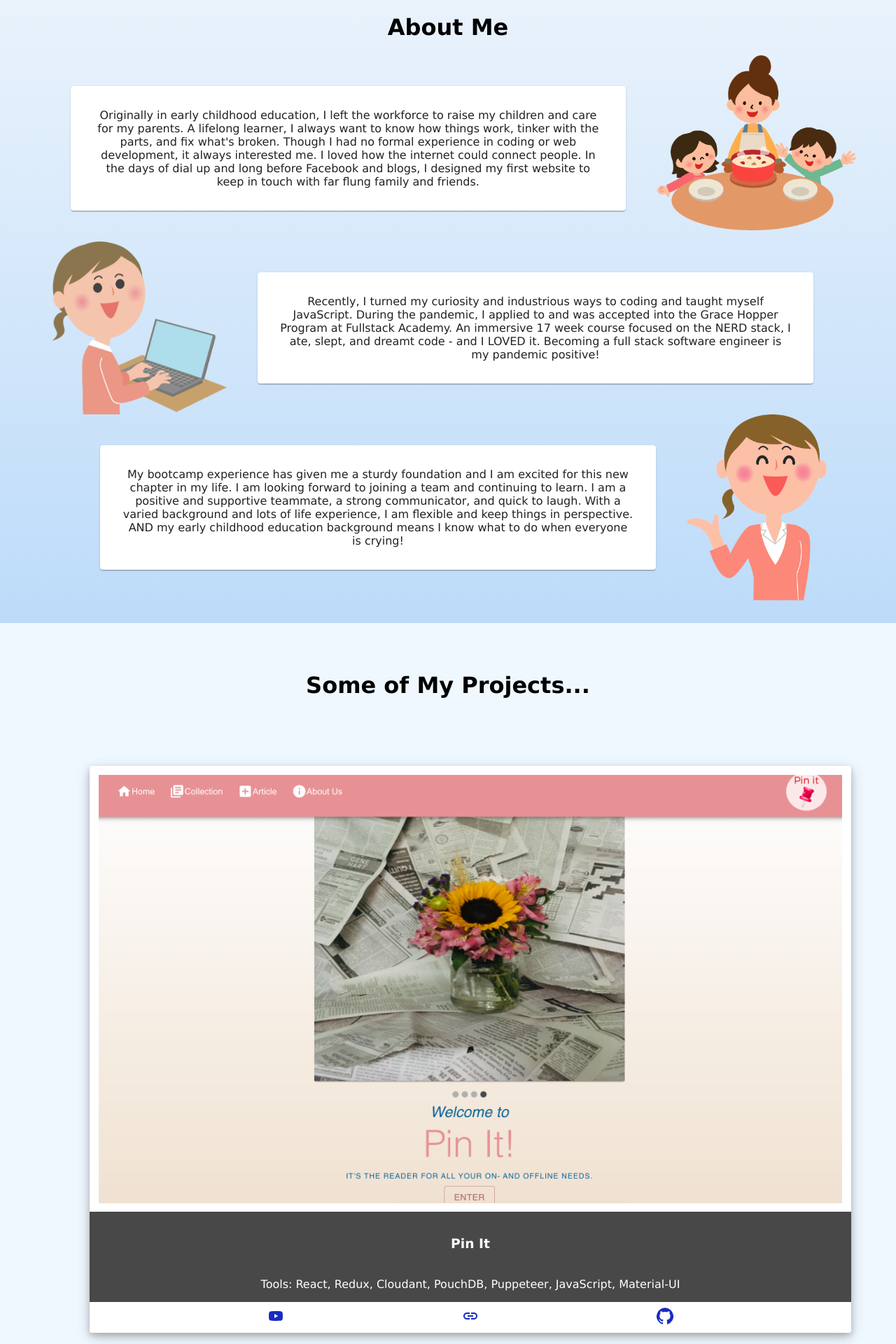
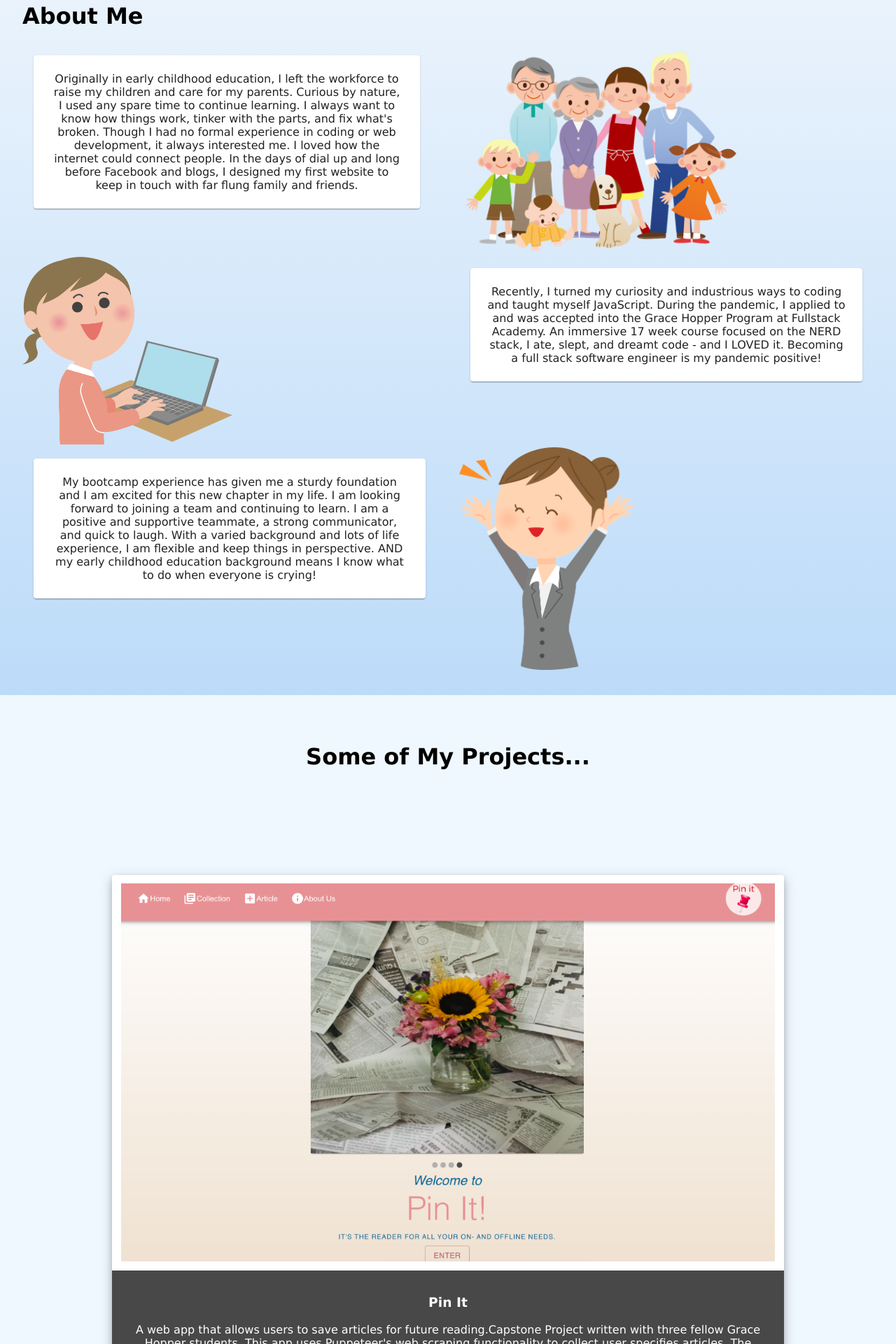
Before and after one commit to heathernoto/StarterPortfolio, a React (Create React App) app: page / in a window 1280 px wide. Shown: the part 800-2720 px from the top of the page at 70% size. Built offline with nearby package versions, Linux system fonts and the light colour scheme.

Commit message:
projects: layout centered and spaced, aboutMe: flexing

```diff
--- a/public/style.css
+++ b/public/style.css
@@ -3,7 +3,7 @@ body {
   color: black;
   padding: 0;
   margin: 0;
-  background-color: whitesmoke;
+  background-color: gray;
 }
 /* all h1 tags */
 h1 {
@@ -28,7 +28,7 @@ h1 {
   flex-wrap: wrap;
   justify-content: space-evenly;
   font-weight: bold;
-  padding: 0.5rem;
+  padding: 1rem;
   background-color: whitesmoke;
   color: black;
   position: fixed;
--- a/src/AboutMe.js
+++ b/src/AboutMe.js
@@ -1,17 +1,17 @@
 import Paper from '@material-ui/core/Paper';
 import { makeStyles } from '@material-ui/core/styles';
-import family from './images/dinner.png';
+import family from './images/family.png';
 import coding from './images/working.png';
-import business from './images/business.png';
-//import Grid from '@material-ui/core/Grid';
+import business from './images/happy.png';
+import Grid from '@material-ui/core/Grid';
+//import Slide from '@material-ui/core/Slide';
 
 const useStyles = makeStyles((theme) => ({
   wrapper: {
     padding: '2rem',
     background: 'linear-gradient(#ECF4FC, #BCDBF9)',
-    display: 'flex',
-    flexDirection: 'column',
-    justifyContent: 'center',
+    justify: 'center',
+    alignContent: 'center',
   },
   heading: {
     paddingTop: '1rem',
@@ -19,61 +19,93 @@ const useStyles = makeStyles((theme) => ({
   },
 
   paragraphWrapper: {
-    display: 'flex',
-    flexFlow: 'row-wrap',
-    justifyContent: 'center',
+    justify: 'center',
+    alignContent: 'center',
   },
   paragraphs: {
-    padding: '2rem',
-    margin: '2.75rem',
+    padding: '1.5rem',
+    margin: '1rem',
     textAlign: 'center',
     backgroundColor: 'white',
-    fontSize: 'rem',
-    width: '60%',
+    fontSize: '1rem',
+  },
+  clipArt: {
+    justify: 'center',
+    alignContent: 'centers',
   },
 }));
 
 export default function AboutMe() {
   const classes = useStyles();
   return (
-    <div className={classes.wrapper} id="about-me-section">
-      <h1 className={classes.heading}>About Me</h1>
-      <div className={classes.paragraphWrapper}>
+    <Grid container className={classes.wrapper} id="about-me-section">
+      <h1>About Me</h1>
+      <Grid container spacing={6} className={classes.paragraphWrapper}>
+        {/* <Slide direction="right" in="true" timeout={3000} mountOnEnter> */}
+        <Grid item xs={12} sm={6}>
           <Paper className={classes.paragraphs}>
-          Originally in early childhood education, I left the workforce to raise
-          my children and care for my parents. A lifelong learner, I always want
-          to know how things work, tinker with the parts, and fix what's broken.
-          Though I had no formal experience in coding or web development, it
-          always interested me. I loved how the internet could connect people.
-          In the days of dial up and long before Facebook and blogs, I designed
-          my first website to keep in touch with far flung family and friends.
+            Originally in early childhood education, I left the workforce to
+            raise my children and care for my parents. Curious by nature, I used
+            any spare time to continue learning. I always want to know how
+            things work, tinker with the parts, and fix what's broken. Though I
+            had no formal experience in coding or web development, it always
+            interested me. I loved how the internet could connect people. In the
+            days of dial up and long before Facebook and blogs, I designed my
+            first website to keep in touch with far flung family and friends.
           </Paper>{' '}
-        <img alt="family" height="250rem" src={family} />
-      </div>
+        </Grid>
+        {/* </Slide> */}
+        <Grid item xs={12} sm={6}>
+          <img
+            alt="family"
+            height="300rem"
+            src={family}
+            className={classes.clipArt}
+          />
+        </Grid>
+      </Grid>
 
-      <div className={classes.paragraphWrapper}>
-        <img alt="coding" width="250rem" src={coding} />
+      <Grid container spacing={4} className={classes.paragraphWrapper}>
+        <Grid item xs={12} sm={6}>
+          <img
+            alt="coding"
+            width="300rem"
+            src={coding}
+            className={classes.clipArt}
+          />
+        </Grid>
+        <Grid item xs={12} sm={6}>
           <Paper className={classes.paragraphs}>
             Recently, I turned my curiosity and industrious ways to coding and
             taught myself JavaScript. During the pandemic, I applied to and was
             accepted into the Grace Hopper Program at Fullstack Academy. An
-          immersive 17 week course focused on the NERD stack, I ate, slept, and
-          dreamt code - and I LOVED it. Becoming a full stack software engineer
-          is my pandemic positive!
+            immersive 17 week course focused on the NERD stack, I ate, slept,
+            and dreamt code - and I LOVED it. Becoming a full stack software
+            engineer is my pandemic positive!
           </Paper>
-      </div>
-      <div className={classes.paragraphWrapper}>
+        </Grid>
+      </Grid>
+      <Grid container spacing={4} className={classes.paragraphWrapper}>
+        <Grid item xs={12} sm={6}>
           <Paper className={classes.paragraphs}>
             My bootcamp experience has given me a sturdy foundation and I am
             excited for this new chapter in my life. I am looking forward to
-          joining a team and continuing to learn. I am a positive and supportive
-          teammate, a strong communicator, and quick to laugh. With a varied
-          background and lots of life experience, I am flexible and keep things
-          in perspective. AND my early childhood education background means I
-          know what to do when everyone is crying!
+            joining a team and continuing to learn. I am a positive and
+            supportive teammate, a strong communicator, and quick to laugh. With
+            a varied background and lots of life experience, I am flexible and
+            keep things in perspective. AND my early childhood education
+            background means I know what to do when everyone is crying!
           </Paper>
-        <img alt="jumping" width="200rem" src={business} />
-      </div>
-    </div>
+        </Grid>
+        <Grid item xs={12} sm={6}>
+          <img
+            alt="jumping"
+            width="250rem"
+            src={business}
+            className={classes.clipArt}
+          />
+        </Grid>
+      </Grid>
+    </Grid>
   );
 }
--- a/src/Contact.js
+++ b/src/Contact.js
@@ -15,7 +15,7 @@ const useStyles = makeStyles((theme) => ({
     flexDirection: 'row',
     justifyContent: 'space-evenly',
     alignItems: 'center',
-    padding: '2rem 2rem 4rem 2rem',
+    padding: '2rem ',
   },
   icon: {
     color: 'black',
--- a/src/Landing.js
+++ b/src/Landing.js
@@ -40,11 +40,11 @@ const useStyles = makeStyles((theme) => ({
     justifyContent: 'space-evenly',
   },
   name: {
-    fontSize: '2.5rem',
+    fontSize: '3.5rem',
     color: 'whiteSmoke',
   },
   position: {
-    fontSize: '1.5rem',
+    fontSize: '2rem',
   },
   icon: {
     color: 'white',
--- a/src/Project.js
+++ b/src/Project.js
@@ -15,7 +15,7 @@ const useStyles = makeStyles((theme) => ({
     height: '100%',
     display: 'flex',
     flexDirection: 'column',
-    margin: '2rem',
+    margin: '4rem',
     justifyContent: 'center',
 
     boxShadow:
@@ -54,7 +54,8 @@ export default function Project() {
               />
               <CardContent className={classes.cardContent} align="center">
                 <h3>{project.title}</h3>
-                {project.longDescription}
+                {project.shortDescription}
+                {project.longerDescription}
                 <br />
                 Tools: {project.tools}
               </CardContent>
--- a/src/Projects.js
+++ b/src/Projects.js
@@ -1,22 +1,21 @@
 import React from 'react';
 import { makeStyles } from '@material-ui/core/styles';
-import Container from '@material-ui/core/Container';
+//import Container from '@material-ui/core/Container';
 import Project from './Project';
-//import Paper from '@material-ui/core/Paper';
+import Grid from '@material-ui/core/Grid';
 
 const useStyles = makeStyles((theme) => ({
   wrapper: {
     backgroundColor: 'aliceBlue',
-
     padding: '2rem',
     justifyContent: 'center',
+    direction: 'column',
   },
 
   cardGrid: {
     padding: '2rem',
     margin: '2rem',
-    display: 'flex',
-    flexDirection: 'column',
+    justify: 'space-between',
   },
   heading: {
     paddingTop: '1rem',
@@ -29,13 +28,13 @@ export default function Projects() {
   const classes = useStyles();
 
   return (
-    <div className={classes.wrapper} id="projects-section">
+    <Grid container className={classes.wrapper} id="projects-section">
       <h1 className={classes.heading}>Some of My Projects...</h1>
       {/* cards  container */}
-      <Container className={classes.cardGrid}>
+      <Grid item className={classes.cardGrid}>
         {/* each project card */}
         <Project />
-      </Container>
-    </div>
+      </Grid>
+    </Grid>
   );
 }
--- a/src/projectData.js
+++ b/src/projectData.js
@@ -7,8 +7,8 @@ const projects = [
     title: 'Pin It',
     shortDescription:
       'A web app that allows users to save articles for future reading.',
-    longerDesription:
-      " Capstone Project written with three fellow Grace Hopper students. This app uses Puppeteer's web scraping functionality to collect user specifies articles.  The articles are then saved in synced cloud and local databases for future on or offline reading.",
+    longerDescription:
+      "Capstone Project written with three fellow Grace Hopper students. This app uses Puppeteer's web scraping functionality to collect user specifies articles.  The articles are then saved in synced cloud and local databases for future on or offline reading.",
     link: 'https://pin-it-reader.herokuapp.com/',
     gitHub: 'https://github.com/pin-it-ghp2011/Pin-It',
     image: pinItMain,
@@ -21,24 +21,24 @@ const projects = [
     id: 2,
     title: 'Tranquility',
     shortDescription: 'A site for candles.',
-    longDescription:
+    longerDescription:
       'This mock e-commerce project has product display, login, session storage, and cart functionality. This app was built within a week with two fellow students.',
     link: 'https://tranquility-candles.herokuapp.com/',
     gitHub: 'https://github.com/Mighty-mighty-mangoes/Tranquility',
     image: tranquilityMain,
     tools:
-      'React, Redux, PostrgeSQL, Sequelize, Express, Javascript, Bootstrap',
+      'React, Redux, PostrgeSQL, Sequelize, Express, JavaScript, Bootstrap',
     youTube: 'https://youtu.be/ba0yXGS3jFM',
   },
   {
     id: 3,
     title: 'Black Mirror Fortune Teller',
     shortDescription: 'A novelty fortune telling mobile app.',
-    longDescription:
+    longerDescription:
       "This app uses a facial recognition API with a device's camera to read the users expression. The resulting data determines the type of fortune that is displayed to the user.  This app was conceived and developed for a solo hack-a-thon project.",
     gitHub: 'https://github.com/heathernoto/MagicMirror',
     image: blackMirrorMain,
-    tools: 'React Native, JavScript, Expo Camera, Expo Facial Recognition',
+    tools: 'React Native, JavaScript, Expo Camera, Expo Facial Recognition',
     youTube: 'https://youtu.be/QR4CEY17qeY',
   },
 ];
```
Also changed, not shown: src/images/family.png (added), src/images/happy.png (added). Lines whose indentation alone changed are shown as unchanged.
